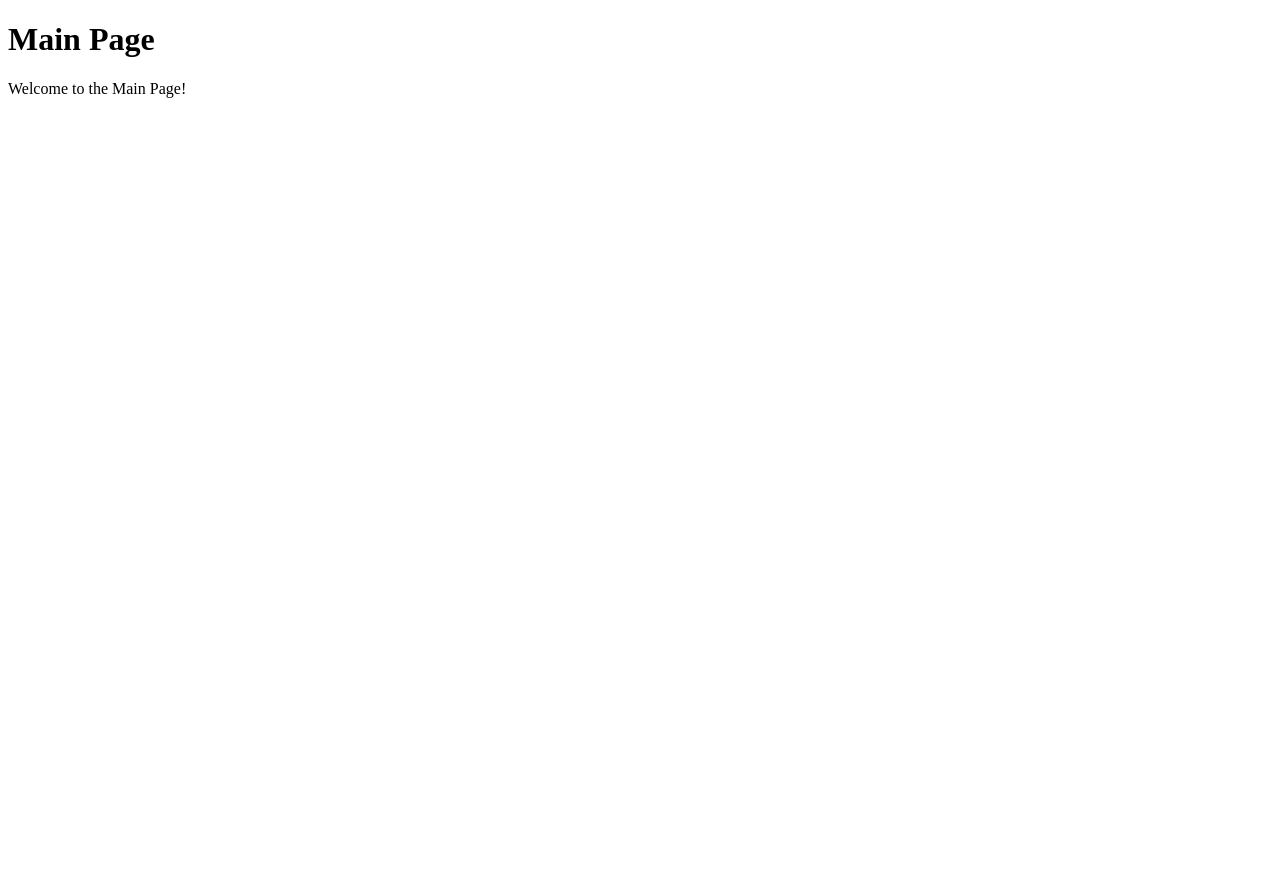
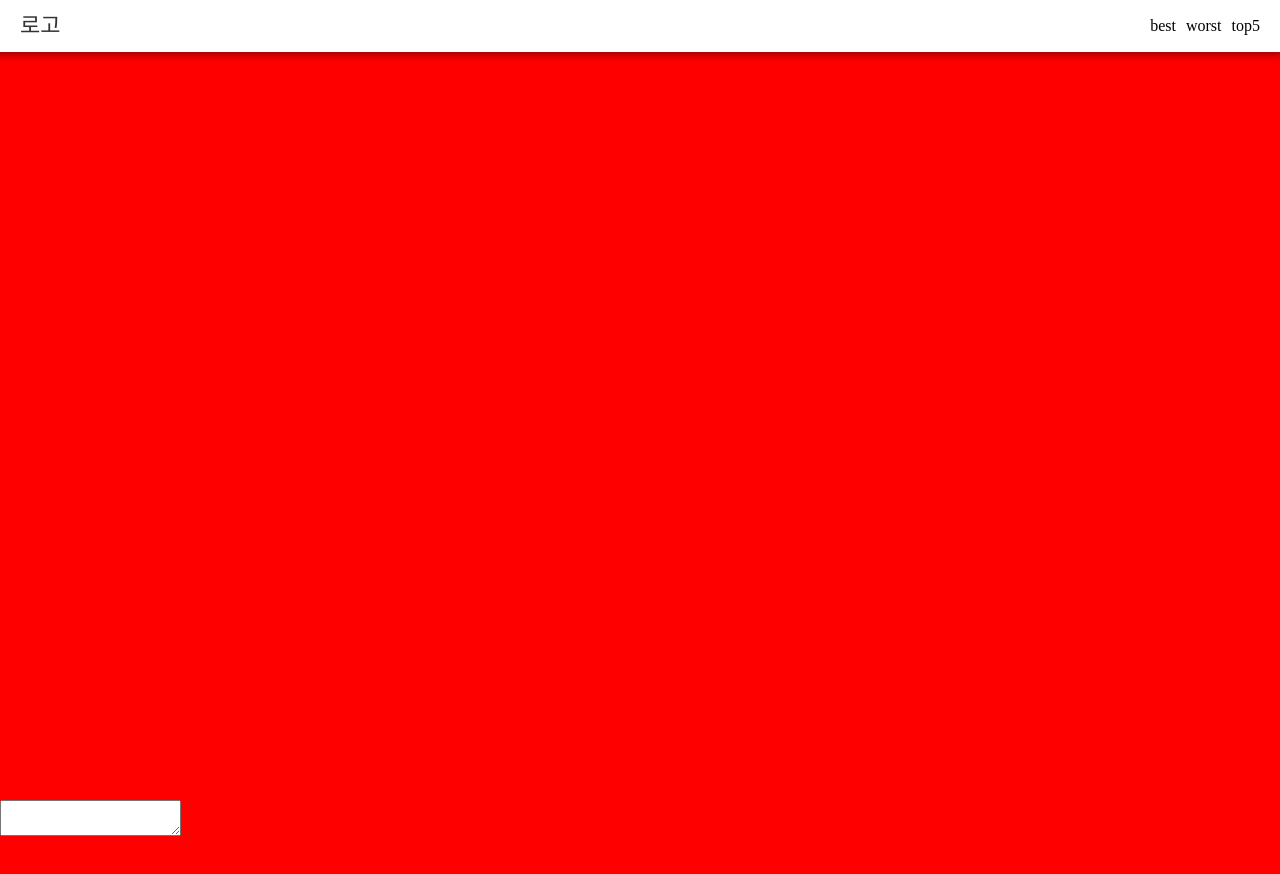
Before and after one commit to gm-sj/image-ai-app, a React (Create React App) app: page / in a window 1280 px wide. Shown: the top 874 px of the page. Before the commit the page ends 800 px from the top, so only its background shows below. Built offline with nearby package versions, Linux system fonts and the light colour scheme.

Commit message:
[fix] 헤더 메뉴바 toggle ,스크롤시 헤더 hide 적용

```diff
--- a/package.json
+++ b/package.json
@@ -14,6 +14,7 @@
     "react-dom": "^18.3.1",
     "react-router-dom": "^6.27.0",
     "react-scripts": "5.0.1",
+    "styled-components": "^6.1.13",
     "typescript": "^4.9.5",
     "web-vitals": "^2.1.4"
   },
--- a/src/App.tsx
+++ b/src/App.tsx
@@ -1,11 +1,13 @@
 import React from 'react';
 import { BrowserRouter as Router } from 'react-router-dom';
 import AppRoutes from './routes';
+import GlobalStyle from './common/global-styled';
 
 function App() {
   return (
     <Router>
       <AppRoutes />
+      <GlobalStyle />
     </Router>
   );
 }
--- /dev/null
+++ b/src/common/global-styled.tsx
@@ -0,0 +1,58 @@
+// src/GlobalStyle.tsx
+import { createGlobalStyle } from 'styled-components';
+
+const GlobalStyle = createGlobalStyle`
+  /* CSS Reset */
+  html, body, div, span, applet, object, iframe,
+  h1, h2, h3, h4, h5, h6, p, blockquote, pre,
+  a, abbr, acronym, address, big, cite, code,
+  del, dfn, em, img, ins, kbd, q, s, samp,
+  small, strike, strong, sub, sup, tt, var,
+  b, u, i, center,
+  dl, dt, dd, ol, ul, li,
+  fieldset, form, label, legend,
+  table, caption, tbody, tfoot, thead, tr, th, td,
+  article, aside, canvas, details, embed,
+  figure, figcaption, footer, header, hgroup,
+  menu, nav, output, ruby, section, summary,
+  time, mark, audio, video {
+    margin: 0;
+    padding: 0;
+    border: 0;
+    font-size: 100%;
+    font: inherit;
+    vertical-align: baseline;
+    box-sizing: border-box;
+  }
+
+  /* HTML5 display-role reset for older browsers */
+  article, aside, details, figcaption, figure,
+  footer, header, hgroup, menu, nav, section {
+    display: block;
+  }
+
+  body {
+    line-height: 1;
+  }
+
+  ol, ul {
+    list-style: none;
+  }
+
+  blockquote, q {
+    quotes: none;
+  }
+
+  blockquote:before, blockquote:after,
+  q:before, q:after {
+    content: '';
+    content: none;
+  }
+
+  table {
+    border-collapse: collapse;
+    border-spacing: 0;
+  }
+`;
+
+export default GlobalStyle;
--- a/src/container/Main/Styled.tsx
+++ b/src/container/Main/Styled.tsx
@@ -1,5 +1,119 @@
 import styled from 'styled-components';
 
-export const StyledDiv = styled.div`
+export const MainStyle = styled.div`
+  .header-wrapper {
+    position: fixed;
+    padding: 15px 20px;
+    width: 100%;
+    background-color: #FFF;
+    box-shadow: -1px -1px 8px 4px rgba(0, 0, 0, 0.4);
+    opacity: 1;
+    transition: opacity 0.7s ease;
+    &.scrolled {
+        opacity: 0;
+    }
 
+    .menu-item-wrapper {
+      display: flex;
+      justify-content: space-between;
+      align-items: center;
+
+      .title-wrapper {
+        color: rgba(0, 0, 0, 0.8);
+
+        h1 {
+          font-size: 22px;
+        }
+      }
+
+      .web-nav-list-wrapper {
+        display: block;
+
+        ul {
+          display: flex;
+          gap: 10px;
+        }
+      }
+
+      .mobile-nav-list-wrapper {
+        display: none;
+        position: relative;
+
+        .mobile-menu-btn {
+          width: 22px;
+          height: 14px;
+          position: relative;
+          cursor: pointer;
+          z-index: 2;
+          display: flex;
+          justify-content: space-around;
+          flex-direction: column;
+
+          span {
+            width: 100%;
+            height: 2px;
+            background-color: #000;
+            transition: all 0.3s ease;
+            position: absolute;
+
+            &:nth-of-type(1) {
+              top: 0;
+            }
+            &:nth-of-type(2) {
+              top: 6px;
+            }
+            &:nth-of-type(3) {
+              bottom: 0;
+            }
+          }
+
+          &.open span:nth-of-type(1) {
+            transform: rotate(45deg);
+            top: 10px;
+          }
+          &.open span:nth-of-type(2) {
+            opacity: 0;
+          }
+          &.open span:nth-of-type(3) {
+            transform: rotate(-45deg);
+            top: 10px;
+          }
+        }
+
+        .menu-area {
+          position: fixed;
+          top: 0;
+          right: 0;
+          width: 250px;
+          height: 100vh;
+          background-color: rgba(5, 5, 5, 0.7);
+          transform: translateX(100%);
+          transition: transform 0.3s ease;
+          color: #FFF;
+
+          &.open {
+            transform: translateX(0);
+          }
+        }
+      }
+    }
+  }
+  section {
+    height: 100vh;
+    background-color: red;
+  }
+
+    @media screen and (max-width: 1024px) {
+        .header-wrapper {
+            .menu-item-wrapper {
+                .web-nav-list-wrapper {
+                display: none;
+                }
+
+                .mobile-nav-list-wrapper { /* 오타 수정 */
+                    display: block;
+                }
+            }
+        }
+    }
 `;
--- a/src/container/Main/index.tsx
+++ b/src/container/Main/index.tsx
@@ -1,11 +1,76 @@
-import React from 'react';
+import React, { useState, useEffect } from 'react';
+import { MainStyle } from './Styled';
 
 const Main: React.FC = () => {
+  const [isMenuOpen, setIsMenuOpen] = useState(false);
+  const [isScrolled, setIsScrolled] = useState(false);
+
+  const handleScroll = () => {
+    setIsScrolled(window.scrollY > 0);
+  };
+
+  const toggleMenu = () => {
+    setIsMenuOpen(!isMenuOpen);
+  };
+
+  useEffect(() => {
+    window.addEventListener('scroll', handleScroll);
+    return () => {
+      window.removeEventListener('scroll', handleScroll);
+    };
+  }, []);
+
   return (
-    <div>
-      <h1>Main Page</h1>
-      <p>Welcome to the Main Page!</p>
-    </div>
+    <MainStyle>
+      <div className={`header-wrapper ${isScrolled ? 'scrolled' : ''}`}>
+        <div className="menu-item-wrapper">
+          <div className="title-wrapper">
+            <h1>로고</h1>
+          </div>
+
+          <nav className="web-nav-list-wrapper">
+            <ul>
+              <li>best</li>
+              <li>worst</li>
+              <li>top5</li>
+            </ul>
+          </nav>
+          <nav className="mobile-nav-list-wrapper">
+            <div
+              className={`mobile-menu-btn ${isMenuOpen ? 'open' : ''}`}
+              onClick={toggleMenu}
+            >
+              <span></span>
+              <span></span>
+              <span></span>
+            </div>
+            <ul className={`menu-area ${isMenuOpen ? 'open' : ''}`}>
+              <li>best</li>
+              <li>worst</li>
+              <li>top5</li>
+            </ul>
+          </nav>
+        </div>
+      </div>
+      <section>
+        <div className="main-title"></div>
+        <div>
+          <textarea></textarea>
+          <div className="btn-list"></div>
+        </div>
+      </section>
+      <section>
+        <div className="main-title"></div>
+        <div>
+          <textarea></textarea>
+          <div className="btn-list"></div>
+        </div>
+      </section>
+      <footer>
+        <div></div>
+        <div></div>
+      </footer>
+    </MainStyle>
   );
 };
 
```
Also changed, not shown: 1 other file (tests, documents, lock files or other folders).
